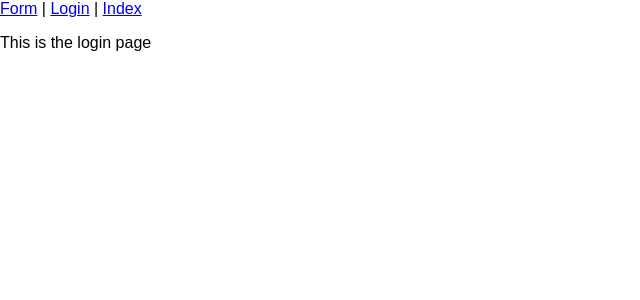
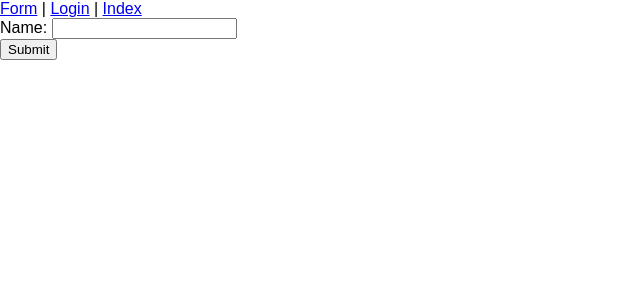
Before and after one commit to CLackrone/react-showcase, a React (Create React App) app: page /login in a window 1280 px wide. Shown: the top 300 px of the page, without its empty margins (0-640 px from the left). Built offline with nearby package versions, Linux system fonts and the light colour scheme.

Commit message:
mocked out login form

```diff
--- a/src/components/Login.js
+++ b/src/components/Login.js
@@ -1,11 +1,49 @@
 import React, { Component } from 'react'
 
 class Login extends Component {
+
+  constructor() {
+    super()
+
+    this.state = {
+      name: ''
+    }
+  }
+
+  handleSubmit = e => {
+    e.preventDefault()
+    console.log('i was clicked')
+    console.log(this.state)
+  }
+
+  handleChange = e => {
+    const { name, value } = e.target
+    this.setState({
+      [name]: value
+    })
+  }
+
   render() {
     return(
-      <div>
-        <p>This is the login page</p>
-      </div>
+      <form>
+        <div>
+
+          <div>
+            <label>Name: </label>
+            <input
+              type='text'
+              onChange={e => this.handleChange(e)}
+              name='name'
+              value={this.state.name}
+            />
+          </div>
+
+          <div>
+            <button type="submit">Submit</button>
+          </div>
+
+        </div>
+      </form>
       )
   }
 }
```
